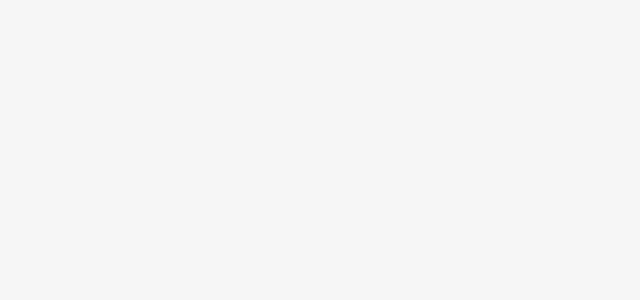
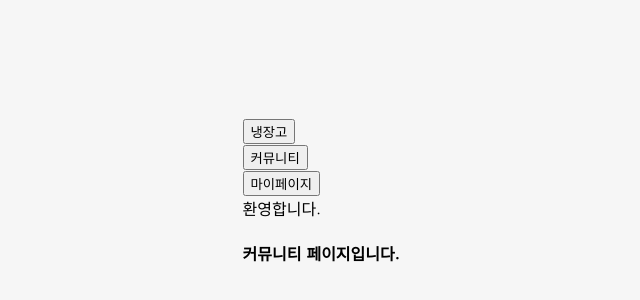
Before and after one commit to sm-CODE-IT/refrigerator, a React (Create React App) app in the folder frontend/: page /community in a window 1280 px wide. Before the commit this address had no page. Shown: the part 198-498 px from the top of the page, without its empty margins (319-959 px from the left). Built offline with nearby package versions, Linux system fonts and the light colour scheme.

Commit message:
메뉴바 만들기-1

```diff
--- a/frontend/src/App.js
+++ b/frontend/src/App.js
@@ -1,17 +1,28 @@
-import { BrowserRouter, Route, Routes } from 'react-router-dom';
+import { BrowserRouter, Navigate, Route, Routes } from 'react-router-dom';
 import './App.css';
 import Login from './component/login';
+import Community from './pages/Community';
+import Mypage from './pages/Mypage';
 import RefrigeratorClose from './pages/RefrigeratorClose';
 import RefrigeratorOpen from './pages/RefrigeratorOpen';
+import Navigator from './util/Navigate';
+
 
 function App() {
+
   return (
+
     <BrowserRouter>
+      <header>
+        <Navigator />
+      </header>
         <div className="App">
           <Routes>
             <Route path='/' element={<Login />} />
             <Route path='/close' element={<RefrigeratorClose />} />
             <Route path='/open' element={<RefrigeratorOpen />} />
+            <Route path='/community' element={<Community />} />
+            <Route path='/mypage' element={<Mypage />} />
           </Routes>
         </div>
       </BrowserRouter>
--- a/frontend/src/component/login.js
+++ b/frontend/src/component/login.js
@@ -29,6 +29,7 @@ const Login = () => {
     // console.log(password);
 
     return (
+
         <div className="login_wrapper">
             <form onSubmit={onSubmitHandler}>
                 <label>아이디</label><br />
--- /dev/null
+++ b/frontend/src/pages/Community.js
@@ -0,0 +1,7 @@
+const Community = () => {
+    return (
+        <h4>커뮤니티 페이지입니다.</h4>
+    );
+};
+
+export default Community;
--- /dev/null
+++ b/frontend/src/pages/Mypage.js
@@ -0,0 +1,7 @@
+const Mypage = () => {
+    return (
+        <h4>마이페이지입니다.</h4>
+    );
+};
+
+export default Mypage;
--- /dev/null
+++ b/frontend/src/util/Navigate.js
@@ -0,0 +1,38 @@
+import { useNavigate } from "react-router-dom";
+
+const Navigator =() => {
+    const navigate = useNavigate();
+    const goOpen = () => {
+        navigate(`/open`);
+    }
+    const goCommunity = () => {
+        navigate(`/community`);
+    }
+
+    const goMypage = () => {
+        navigate(`/mypage`);
+    }
+
+    return <div>
+        <div className="head_btn_left">
+        <button className="header_refrigerator" onClick={goOpen}>
+          냉장고
+        </button>
+      </div>
+      <div className="head_middle">
+        <button className="header_Community" onClick={goCommunity}>
+          커뮤니티
+        </button>
+      </div>
+      <div className="head_btn_right">
+        <button className="header_Mypage" onClick={goMypage}>
+          마이페이지
+        </button>
+      </div>
+      <div className="head_userinfo">
+        환영합니다.
+      </div>
+    </div>
+};
+
+export default Navigator;
```
Lines whose indentation alone changed are shown as unchanged.
